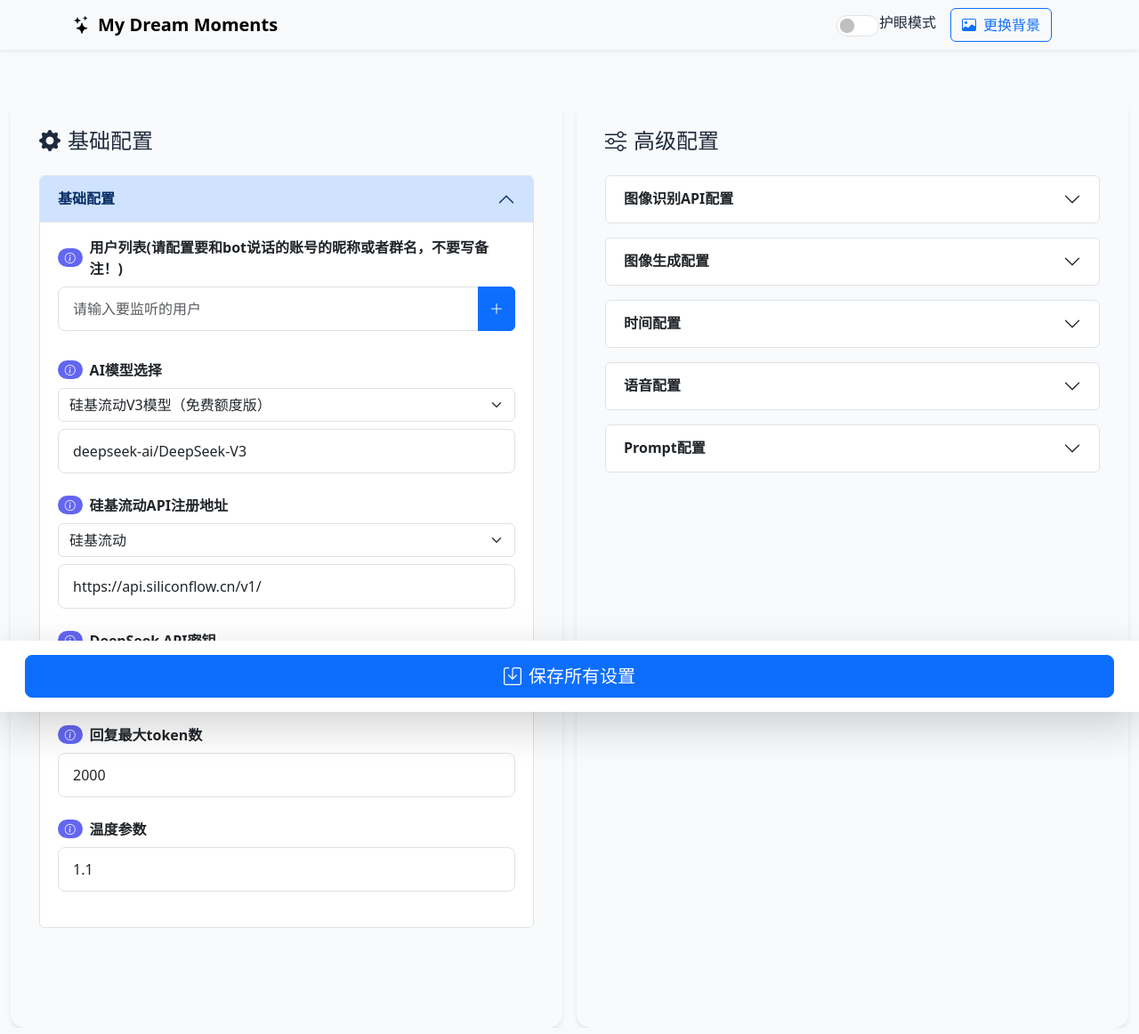
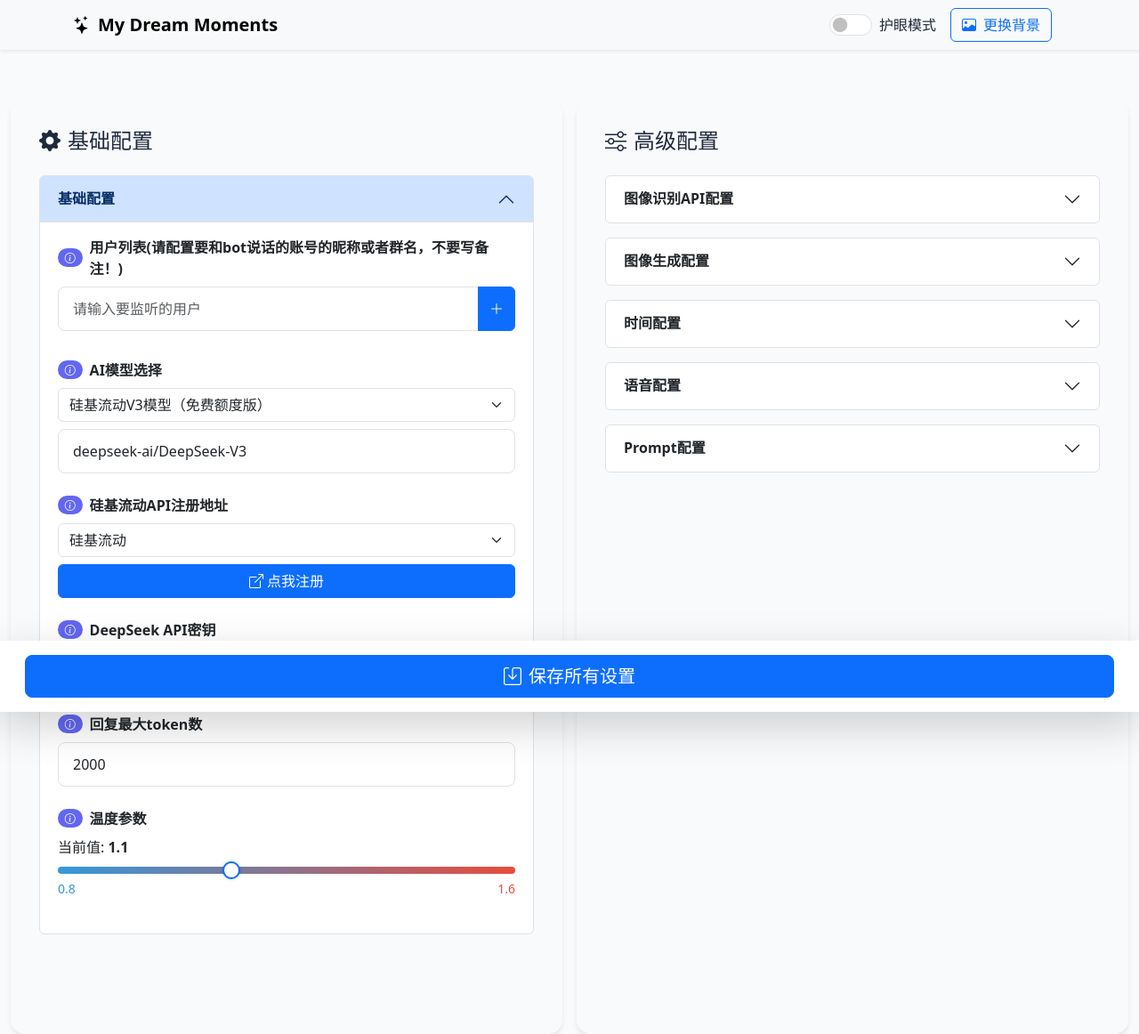
Before and after one commit to vvSAKIvil/KouriChat, a Flask app: page / in a window 1280 px wide. Shown: the whole page at 89% size. Run offline with Flask 3, Linux system fonts and the light colour scheme; some libraries are stand-ins or nearby versions.

Commit message:
优化了webui，以及修复了主动回复消息无法设置小数的问题

```diff
--- a/run_config_web.py
+++ b/run_config_web.py
@@ -103,7 +103,13 @@ def parse_config_groups() -> Dict[str, Dict[str, Any]]:
                 "value": config.llm.max_tokens,
                 "description": "回复最大token数",
             },
-            "TEMPERATURE": {"value": config.llm.temperature, "description": "温度参数"},
+            "TEMPERATURE": {
+                "value": config.llm.temperature,
+                "type": "number",
+                "description": "温度参数",
+                "min": 0.8,
+                "max": 1.6
+            },
         }
     )
 
--- a/src/webui/templates/config.html
+++ b/src/webui/templates/config.html
@@ -93,11 +93,36 @@
             border-radius: 0.75rem;
             border: 1px solid rgba(255, 255, 255, 0.1);
         }
+        .form-check-label {
+            margin-top: 0;
+        }
 
         /* 人设选择下拉栏样式 */
         select[name="AVATAR_DIR"] {
             max-height: 300px;
             overflow-y: auto;
+        }
+
+
+        .navbar .form-check.form-switch {
+            display: flex;
+            align-items: center;
+            height: 100%;
+            margin: 0;
+        }
+
+
+        .navbar .form-check-label {
+            display: flex;
+            align-items: center;
+            margin: 0 0 0 8px;
+            line-height: 1;
+        }
+
+
+        .navbar .form-check-input {
+            margin: 0;
+            vertical-align: middle;
         }
     </style>
 </head>
@@ -421,6 +446,31 @@
             })
             .catch(error => console.error('Error:', error));
         });
+
+        function updateTemperature(key, value) {
+            const displayElement = document.getElementById(key + '_display');
+            if (displayElement) {
+                displayElement.classList.add('updating');
+                displayElement.textContent = parseFloat(value).toFixed(1);
+
+                setTimeout(() => {
+                    displayElement.classList.remove('updating');
+                }, 300);
+            }
+        }
+
+        function updateDeepseekUrl(value) {
+            const baseUrlInput = document.getElementById('DEEPSEEK_BASE_URL');
+            const registerLink = document.getElementById('register_link');
+
+            if (value === 'siliconflow') {
+                baseUrlInput.value = 'https://api.siliconflow.cn/v1/';
+                registerLink.href = 'https://www.siliconflow.cn';
+            } else {
+                baseUrlInput.value = 'https://api.deepseek.com/v1';
+                registerLink.href = 'https://platform.deepseek.com';
+            }
+        }
     </script>
 </body>
 </html>
--- a/src/webui/templates/config_item.html
+++ b/src/webui/templates/config_item.html
@@ -39,13 +39,25 @@
         readonly
         style="display: none;">
 {% elif key == 'DEEPSEEK_BASE_URL' %}
-    <select class="form-select mb-2" onchange="document.getElementById('DEEPSEEK_BASE_URL').value = this.value === 'siliconflow' ? 'https://api.siliconflow.cn/v1/' : 'https://api.deepseek.com/v1'">
+    <div class="mb-3">
+        <select class="form-select mb-2" onchange="updateDeepseekUrl(this.value)">
             <option value="siliconflow" {% if config.value == 'https://api.siliconflow.cn/v1/' %}selected{% endif %}>硅基流动</option>
             <option value="deepseek" {% if config.value == 'https://api.deepseek.com/v1' %}selected{% endif %}>deepseek</option>
         </select>
+        <div class="d-flex align-items-center">
+            <a href="{{ 'https://www.siliconflow.cn' if config.value == 'https://api.siliconflow.cn/v1/' else 'https://platform.deepseek.com' }}"
+                class="btn btn-primary w-100"
+                target="_blank"
+                id="register_link">
+                <i class="bi bi-box-arrow-up-right me-1"></i>点我注册
+            </a>
+        </div>
         <input type="text" class="form-control"
             id="{{ key }}" name="{{ key }}"
-        value="{{ config.value }}">
+            value="{{ config.value }}"
+            readonly
+            style="display: none;">
+    </div>
 {% elif key == 'PROMPT_ENHANCEMENT' %}
     <select class="form-select" id="{{ key }}" name="{{ key }}">
         <option value="True" {% if config.value %}selected{% endif %}>启用</option>
@@ -60,11 +72,12 @@
         {% endfor %}
     </select>
 {% elif config.value is boolean %}
-    <div class="form-check form-switch">
-        <input class="form-check-input" type="checkbox" role="switch"
+    <div class="form-check form-switch d-flex align-items-center" style="padding: 6px 0; min-height: 38px;">
+        <input class="form-check-input me-2" type="checkbox" role="switch"
             id="{{ key }}" name="{{ key }}"
-            {% if config.value %}checked{% endif %}>
-        <label class="form-check-label" for="{{ key }}">
+            {% if config.value %}checked{% endif %}
+            style="margin: 0;">
+        <label class="form-check-label mb-0" for="{{ key }}" style="line-height: 24px;">
             {{ '启用' if config.value else '停用' }}
         </label>
     </div>
@@ -81,14 +94,120 @@
         id="{{ key }}" name="{{ key }}"
         value="{{ config.value }}">
 {% elif config.type == "number" %}
+    {% if key == 'TEMPERATURE' %}
+        <style>
+            .temperature-slider {
+                -webkit-appearance: none;
+                appearance: none;
+                width: 100%;
+                height: 8px;
+                border-radius: 4px;
+                background: linear-gradient(to right, #3498db 0%, #e74c3c 100%);
+                outline: none;
+                transition: all 0.3s ease;
+            }
+
+            .temperature-slider::-webkit-slider-thumb {
+                -webkit-appearance: none;
+                appearance: none;
+                width: 20px;
+                height: 20px;
+                border-radius: 50%;
+                background: #fff;
+                cursor: pointer;
+                transition: all 0.3s ease;
+                box-shadow: 0 0 4px rgba(0,0,0,0.2);
+                border: 2px solid #0d6efd;
+            }
+
+            .temperature-slider::-moz-range-thumb {
+                width: 20px;
+                height: 20px;
+                border-radius: 50%;
+                background: #fff;
+                cursor: pointer;
+                transition: all 0.3s ease;
+                box-shadow: 0 0 4px rgba(0,0,0,0.2);
+                border: 2px solid #0d6efd;
+            }
+
+            .temperature-slider::-moz-range-track {
+                background: linear-gradient(to right, #3498db 0%, #e74c3c 100%);
+                height: 8px;
+                border-radius: 4px;
+            }
+
+            .temperature-slider::-webkit-slider-thumb:hover {
+                background: #f8f9fa;
+                box-shadow: 0 0 8px rgba(13,110,253,0.5);
+                transform: scale(1.1);
+            }
+
+            .temperature-slider:active {
+                opacity: 0.8;
+            }
+
+            .temperature-value {
+                transition: all 0.2s ease;
+            }
+            .temperature-value.updating {
+                color: #0d6efd;
+                transform: scale(1.1);
+            }
+
+            .slider-labels {
+                color: #6c757d;
+                font-size: 0.875rem;
+            }
+            .slider-labels .low {
+                color: #3498db;
+            }
+            .slider-labels .high {
+                color: #e74c3c;
+            }
+        </style>
+
+        <div class="mb-3">
+            <div class="d-flex justify-content-between align-items-center">
+                <span>当前值: <strong id="{{ key }}_display" class="temperature-value">{{ config.value }}</strong></span>
+            </div>
+            <input type="range"
+                class="temperature-slider"
+                id="{{ key }}"
+                name="{{ key }}"
+                min="0.8"
+                max="1.6"
+                step="0.1"
+                value="{{ config.value }}"
+                oninput="updateTemperature('{{ key }}', this.value)"
+                style="cursor: pointer;">
+            <div class="d-flex justify-content-between slider-labels">
+                <span class="low">0.8</span>
+                <span class="high">1.6</span>
+            </div>
+        </div>
+    {% else %}
         <input type="number"
             class="form-control"
             id="{{ key }}"
             name="{{ key }}"
             value="{{ config.value }}"
-           step="0.1"  {# 允许输入小数 #}
+            step="0.1"
             {% if config.min is defined %}min="{{ config.min }}"{% endif %}
             {% if config.max is defined %}max="{{ config.max }}"{% endif %}>
+    {% endif %}
+{% elif key == 'MOONSHOT_API_KEY' %}
+    <div class="mb-3">
+        <input type="text" class="form-control mb-2"
+            id="{{ key }}" name="{{ key }}"
+            value="{{ config.value }}"
+            placeholder="请输入 Moonshot API 密钥">
+        <a href="https://platform.moonshot.cn/console/api-keys"
+            class="btn btn-primary w-100"
+            target="_blank">
+            <i class="bi bi-box-arrow-up-right me-1"></i>点我注册
+        </a>
+    </div>
 {% else %}
     <input type="text" class="form-control"
         id="{{ key }}" name="{{ key }}"
```
Lines whose indentation alone changed are shown as unchanged.
